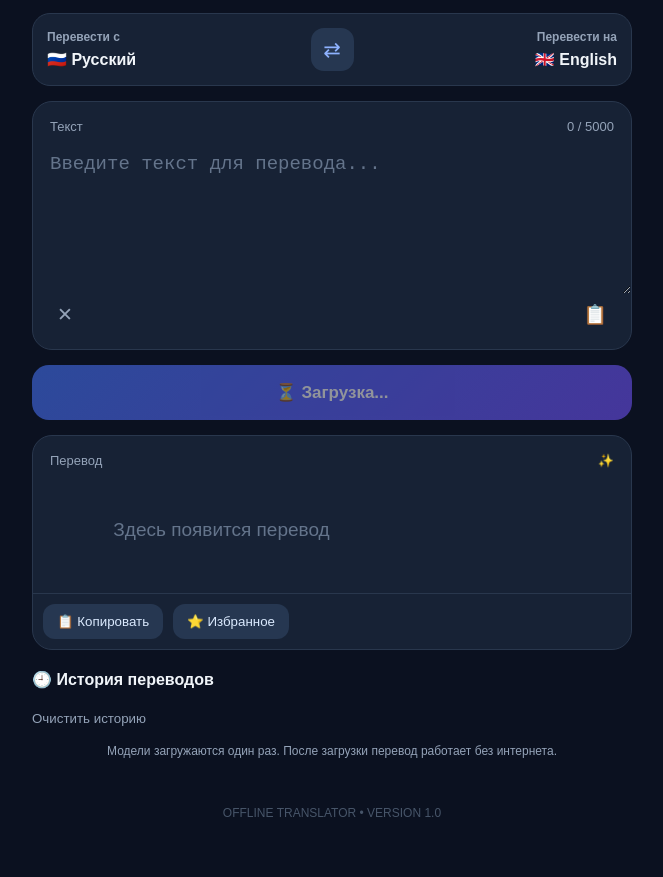
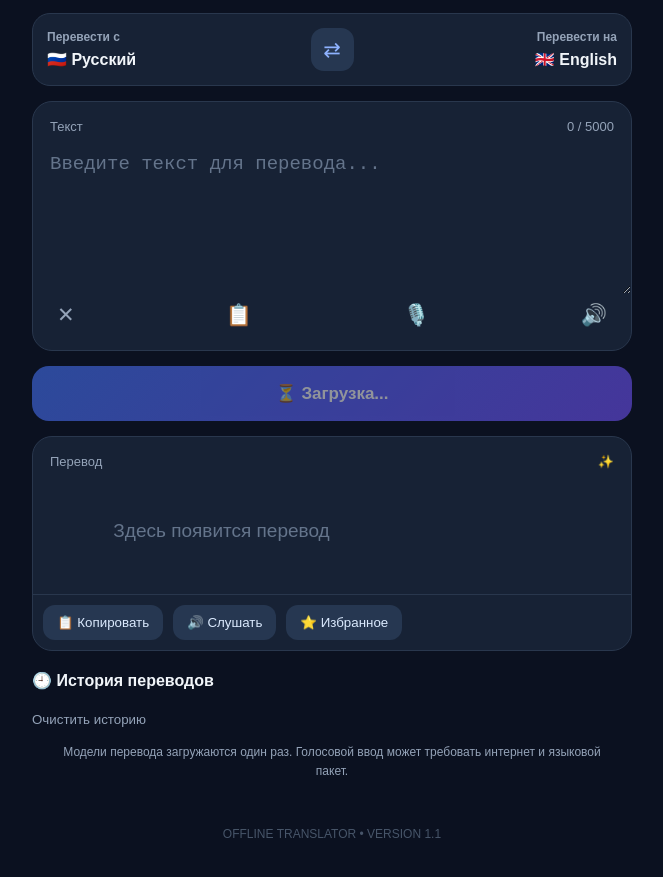
Before and after one commit to samodovcom-dev/Offline-Translator, a plain HTML site: page app/src/main/assets/index.html in a window 1280 px wide. Shown: the part 93-970 px from the top of the page, without its empty margins (308-971 px from the left). Drawn offline with Linux system fonts and the light colour scheme.

Commit message:
Update index.html

```diff
--- a/app/src/main/assets/index.html
+++ b/app/src/main/assets/index.html
@@ -44,9 +44,7 @@ body {
     font-size: 25px;
 }
 
-.header h1 {
-    font-size: 23px;
-}
+.header h1 { font-size: 23px; }
 
 .header p {
     color: #94a3b8;
@@ -130,15 +128,14 @@ textarea {
     padding: 16px 17px;
 }
 
-textarea::placeholder {
-    color: #64748b;
-}
+textarea::placeholder { color: #64748b; }
 
 .actions {
     display: flex;
     justify-content: space-between;
     align-items: center;
     padding: 0 15px 14px;
+    flex-wrap: wrap;
 }
 
 .icon-btn {
@@ -146,8 +143,13 @@ textarea::placeholder {
     color: #94a3b8;
     border: none;
     padding: 9px;
-    font-size: 19px;
+    font-size: 21px;
     cursor: pointer;
+}
+
+.icon-btn:active {
+    color: #8eb2ff;
+    transform: scale(.9);
 }
 
 .translate {
@@ -163,18 +165,14 @@ textarea::placeholder {
     margin-bottom: 15px;
 }
 
-.translate:active {
-    transform: scale(.98);
-}
+.translate:active { transform: scale(.98); }
 
 .translate:disabled {
     opacity: .55;
     cursor: not-allowed;
 }
 
-.output {
-    min-height: 150px;
-}
+.output { min-height: 150px; }
 
 .result {
     white-space: pre-wrap;
@@ -185,15 +183,14 @@ textarea::placeholder {
     overflow-wrap: anywhere;
 }
 
-.empty {
-    color: #64748b;
-}
+.empty { color: #64748b; }
 
 .result-actions {
     border-top: 1px solid #29374d;
     display: flex;
     gap: 10px;
     padding: 10px;
+    flex-wrap: wrap;
 }
 
 .result-actions button {
@@ -213,9 +210,7 @@ textarea::placeholder {
     padding: 15px;
 }
 
-.history {
-    margin-top: 20px;
-}
+.history { margin-top: 20px; }
 
 .history h3 {
     font-size: 16px;
@@ -305,8 +300,10 @@ textarea::placeholder {
         ></textarea>
 
         <div class="actions">
-            <button class="icon-btn" onclick="clearText()">✕</button>
-            <button class="icon-btn" onclick="copyInput()">📋</button>
+            <button class="icon-btn" onclick="clearText()" title="Очистить">✕</button>
+            <button class="icon-btn" onclick="copyInput()" title="Копировать">📋</button>
+            <button class="icon-btn" onclick="startVoiceInput()" title="Голосовой ввод">🎙️</button>
+            <button class="icon-btn" onclick="speakInput()" title="Прослушать текст">🔊</button>
         </div>
     </div>
 
@@ -326,6 +323,7 @@ textarea::placeholder {
 
         <div class="result-actions">
             <button onclick="copyResult()">📋 Копировать</button>
+            <button onclick="speakResult()">🔊 Слушать</button>
             <button onclick="saveFavorite()">⭐ Избранное</button>
         </div>
     </div>
@@ -339,12 +337,12 @@ textarea::placeholder {
     </div>
 
     <div class="info">
-        Модели загружаются один раз.
-        После загрузки перевод работает без интернета.
+        Модели перевода загружаются один раз.
+        Голосовой ввод может требовать интернет и языковой пакет.
     </div>
 
     <div class="footer">
-        OFFLINE TRANSLATOR • VERSION 1.0
+        OFFLINE TRANSLATOR • VERSION 1.1
     </div>
 
 </div>
@@ -530,6 +528,68 @@ function copyText(text) {
     area.remove();
 }
 
+// ГОЛОСОВОЙ ВВОД
+
+function startVoiceInput() {
+    if (!window.AndroidBridge) {
+        alert("Нет подключения к Android.");
+        return;
+    }
+
+    const language = direction === 0 ? "ru-RU" : "en-US";
+
+    AndroidBridge.startListening(language);
+}
+
+function onSpeechResult(success, text) {
+    if (success) {
+        document.getElementById("input").value = text;
+        updateCounter();
+    } else {
+        alert("Ошибка распознавания речи: " + text);
+    }
+}
+
+// ОЗВУЧИВАНИЕ
+
+function speakInput() {
+    const text = document.getElementById("input").value.trim();
+
+    if (!text) {
+        alert("Сначала введите текст.");
+        return;
+    }
+
+    if (!window.AndroidBridge) {
+        alert("Нет подключения к Android.");
+        return;
+    }
+
+    const language = direction === 0 ? "ru-RU" : "en-US";
+
+    AndroidBridge.speakText(text, language);
+}
+
+function speakResult() {
+    const output = document.getElementById("result");
+
+    if (output.classList.contains("empty")) {
+        alert("Сначала сделайте перевод.");
+        return;
+    }
+
+    if (!window.AndroidBridge) {
+        alert("Нет подключения к Android.");
+        return;
+    }
+
+    const language = direction === 0 ? "en-US" : "ru-RU";
+
+    AndroidBridge.speakText(output.textContent, language);
+}
+
+// ИЗБРАННОЕ
+
 function saveFavorite() {
     const input = document.getElementById("input").value.trim();
     const output = document.getElementById("result");
@@ -555,6 +615,8 @@ function saveFavorite() {
 
     alert("⭐ Добавлено в избранное!");
 }
+
+// ИСТОРИЯ
 
 function addHistory(input, result) {
     let history = JSON.parse(
```
